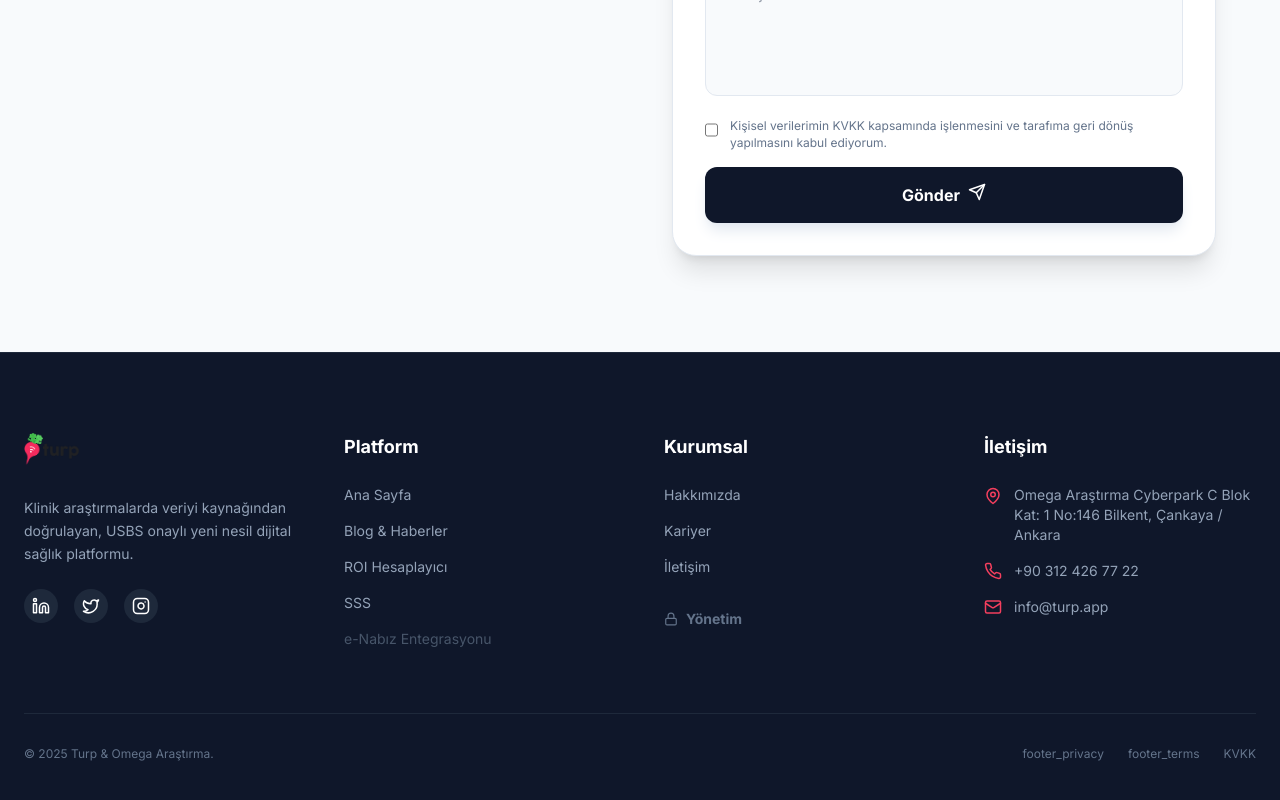
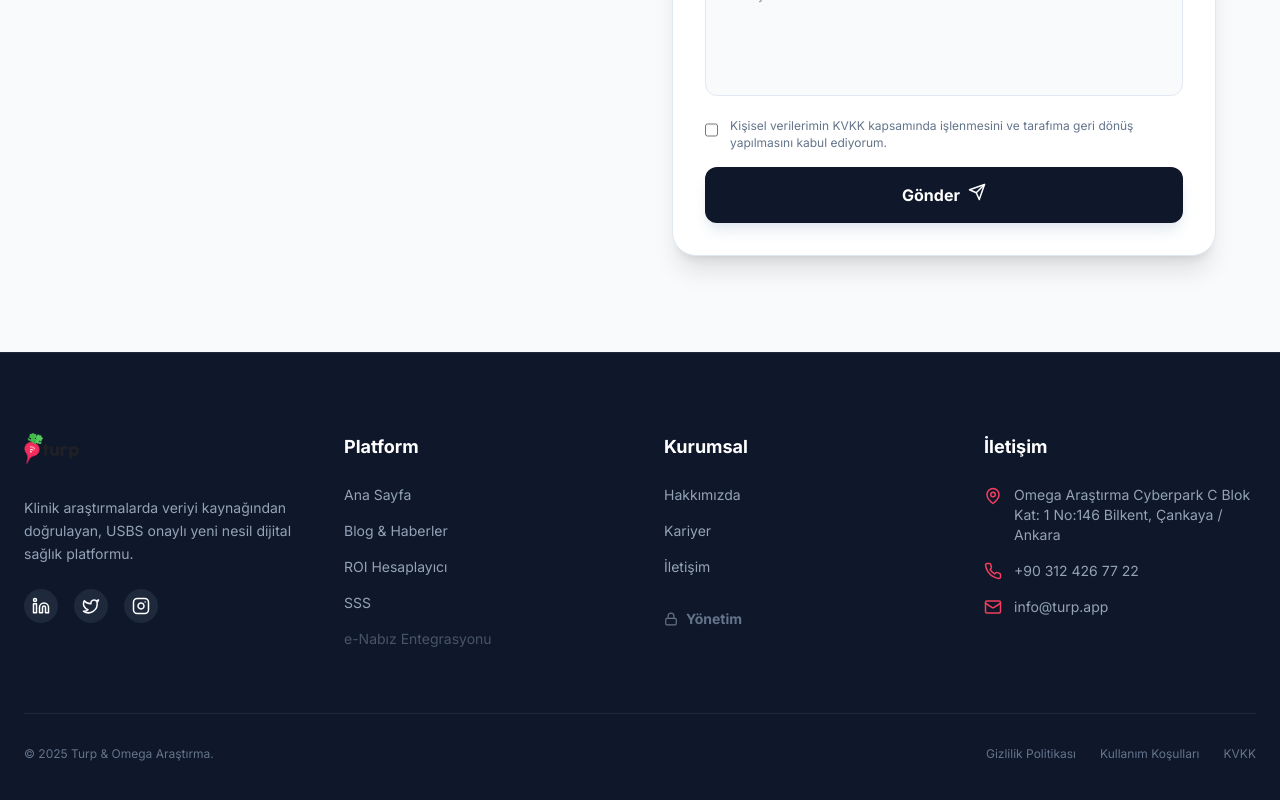
Before and after one commit to berkozdemir/turp-saas-website, a React (Vite) app: page / in a window 1280 px wide. Shown: the part 4161-4961 px from the top of the page. Built offline with nearby package versions, Linux system fonts and the light colour scheme; no server answers.

Commit message:
fix: Add missing legal footer translation keys

```diff
--- a/src/components/Footer.tsx
+++ b/src/components/Footer.tsx
@@ -160,13 +160,13 @@ export const Footer: FC<FooterProps> = ({ setView }) => {
           <p>{COMPANY_INFO.copyright}</p>
           <div className="flex gap-6">
             <button onClick={() => setView({ type: 'legal', key: 'privacy_policy' })} className="hover:text-white">
-              {t("footer_privacy") || "Gizlilik Politikası"}
+              {t("footer_privacy")}
             </button>
             <button onClick={() => setView({ type: 'legal', key: 'terms_of_use' })} className="hover:text-white">
-              {t("footer_terms") || "Kullanım Koşulları"}
+              {t("footer_terms")}
             </button>
             <button onClick={() => setView({ type: 'legal', key: 'kvkk' })} className="hover:text-white">
-              KVKK
+              {t("footer_kvkk")}
             </button>
           </div>
         </div>
--- a/src/i18n.ts
+++ b/src/i18n.ts
@@ -155,6 +155,9 @@ const resources = {
       "footer_platform": "Platform",
       "footer_corp": "Kurumsal",
       "footer_contact": "İletişim",
+      "footer_privacy": "Gizlilik Politikası",
+      "footer_terms": "Kullanım Koşulları",
+      "footer_kvkk": "KVKK",
 
       // --- ROI HESAPLAYICI ---
       "roi_badge": "Gelişmiş Maliyet Analizi",
@@ -397,6 +400,9 @@ const resources = {
       "footer_platform": "Platform",
       "footer_corp": "Corporate",
       "footer_contact": "Contact",
+      "footer_privacy": "Privacy Policy",
+      "footer_terms": "Terms of Use",
+      "footer_kvkk": "KVKK",
 
       // ROI
       "roi_badge": "Advanced Cost Analysis",
@@ -624,6 +630,9 @@ const resources = {
       "footer_platform": "平台",
       "footer_corp": "企业",
       "footer_contact": "联系方式",
+      "footer_privacy": "隐私政策",
+      "footer_terms": "使用条款",
+      "footer_kvkk": "KVKK",
 
       // ROI
       "roi_badge": "高级成本分析",
```
Also changed, not shown: 1 other file (tests, documents, lock files or other folders).
